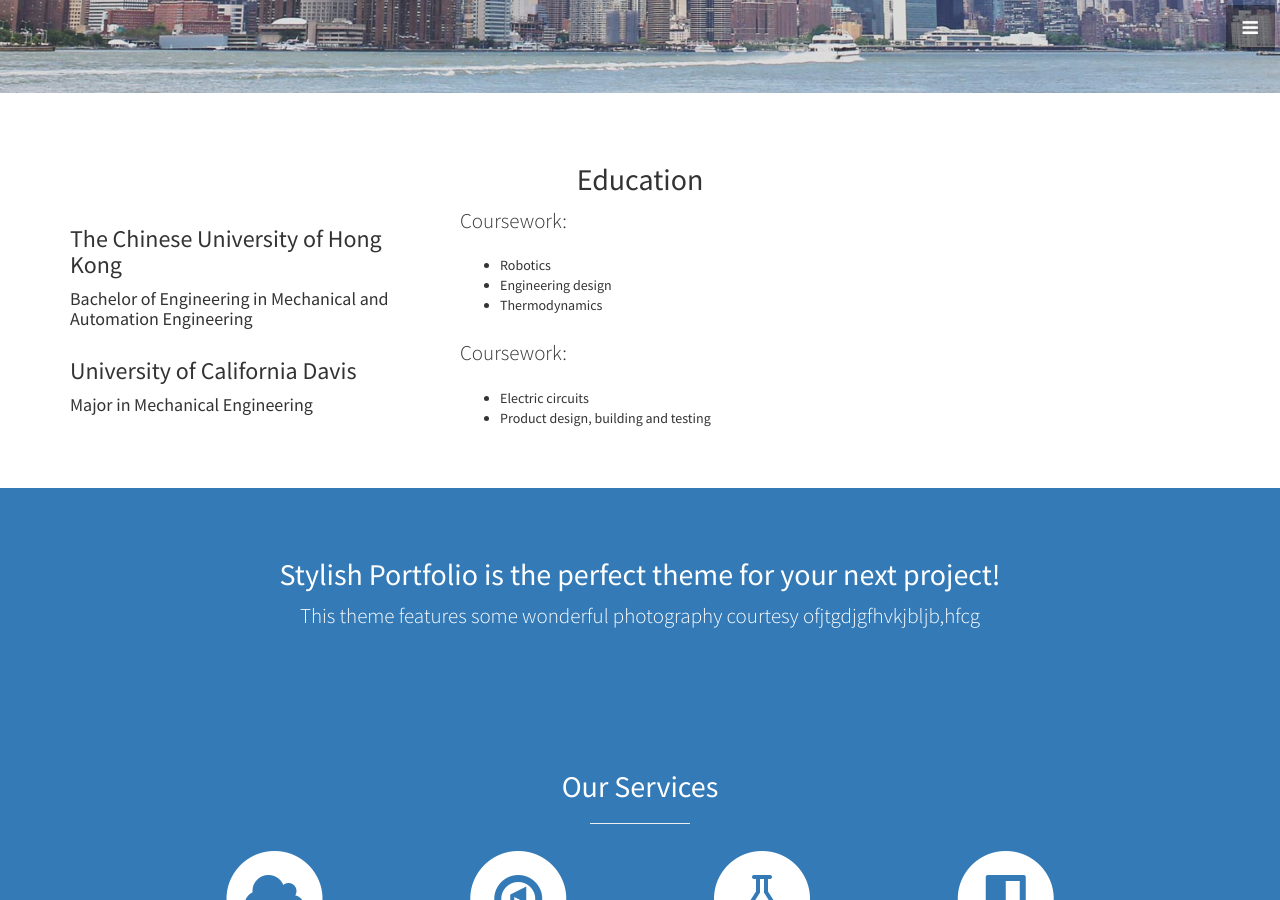
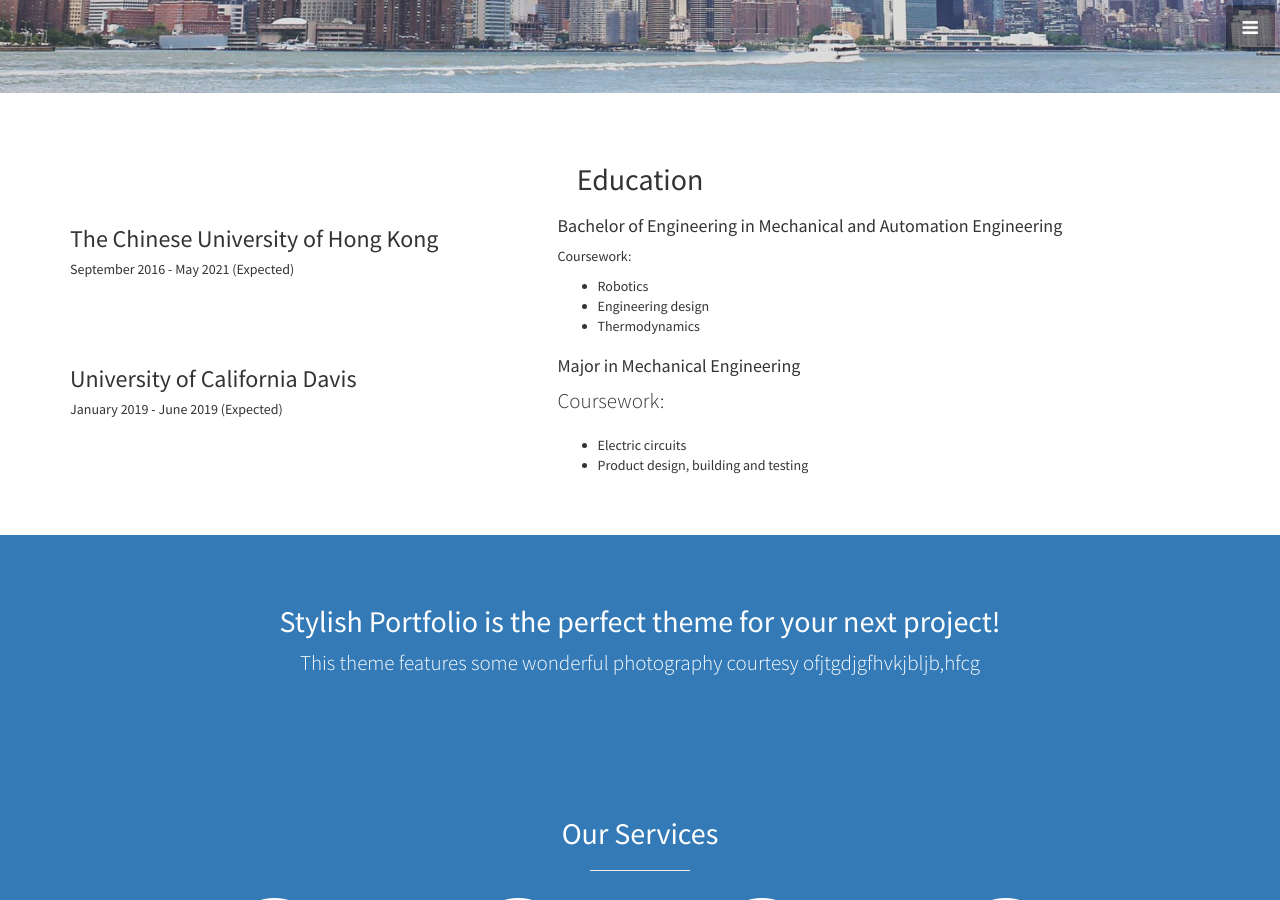
Before and after one commit to leelacceber/stylish-portfolio-jekyll-master, a Jekyll site: the page built from index.html, in a window 1280 px wide and 900 px high, scrolled down 807 px. Built offline with Jekyll 4.4.1, drawn with Linux system fonts in a browser that asks for light colours.

Commit message:
Update education.html

```diff
--- a/_includes/education.html
+++ b/_includes/education.html
@@ -4,12 +4,13 @@
       <div class="col-lg-12 text-center">
         <h2>Education</h2>
       </div>
-      <div class="col-md-4 text-left">
+      <div class="col-md-5 text-left">
         <h3>The Chinese University of Hong Kong</h3>
+        <h5>September 2016 - May 2021 (Expected)</h5>
+      </div>
+      <div class="col-md-7 text-left">
         <h4>Bachelor of Engineering in Mechanical and Automation Engineering</h4>
-      </div>
-      <div class="col-md-8 text-left">
-        <p class="lead">Coursework:</p>
+        <p>Coursework:</p>
         <ul>
           <li>Robotics</li>
           <li>Engineering design</li>
@@ -18,11 +19,12 @@
       </div>
     </div>
     <div class="row">
-      <div class="col-md-4 text-left">
+      <div class="col-md-5 text-left">
         <h3>University of California Davis</h3>
+        <h5>January 2019 - June 2019 (Expected)</h5>
+      </div>
+      <div class="col-md-7 text-left">
         <h4>Major in Mechanical Engineering</h4>
-      </div>
-      <div class="col-md-8 text-left">
         <p class="lead">Coursework:</p>
         <ul>
           <li>Electric circuits</li>
```
